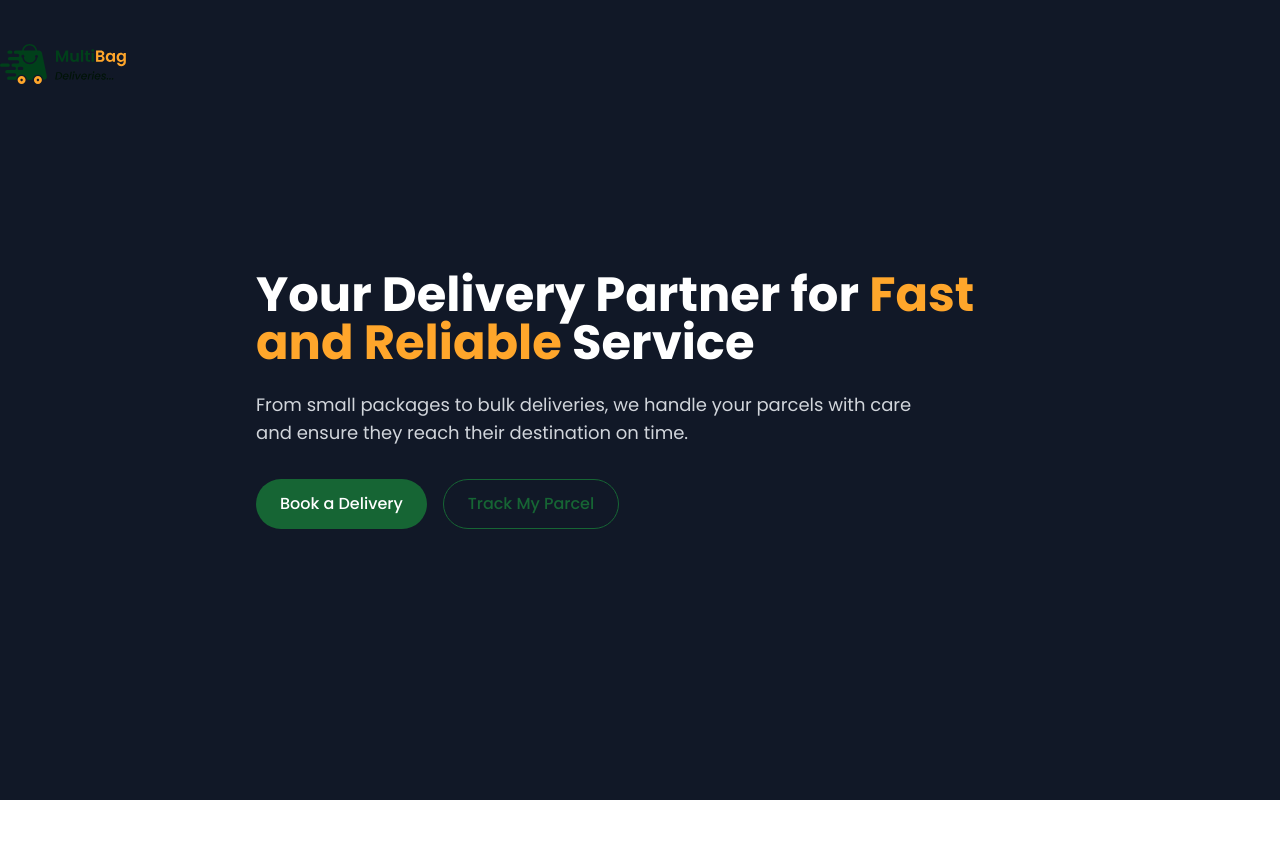
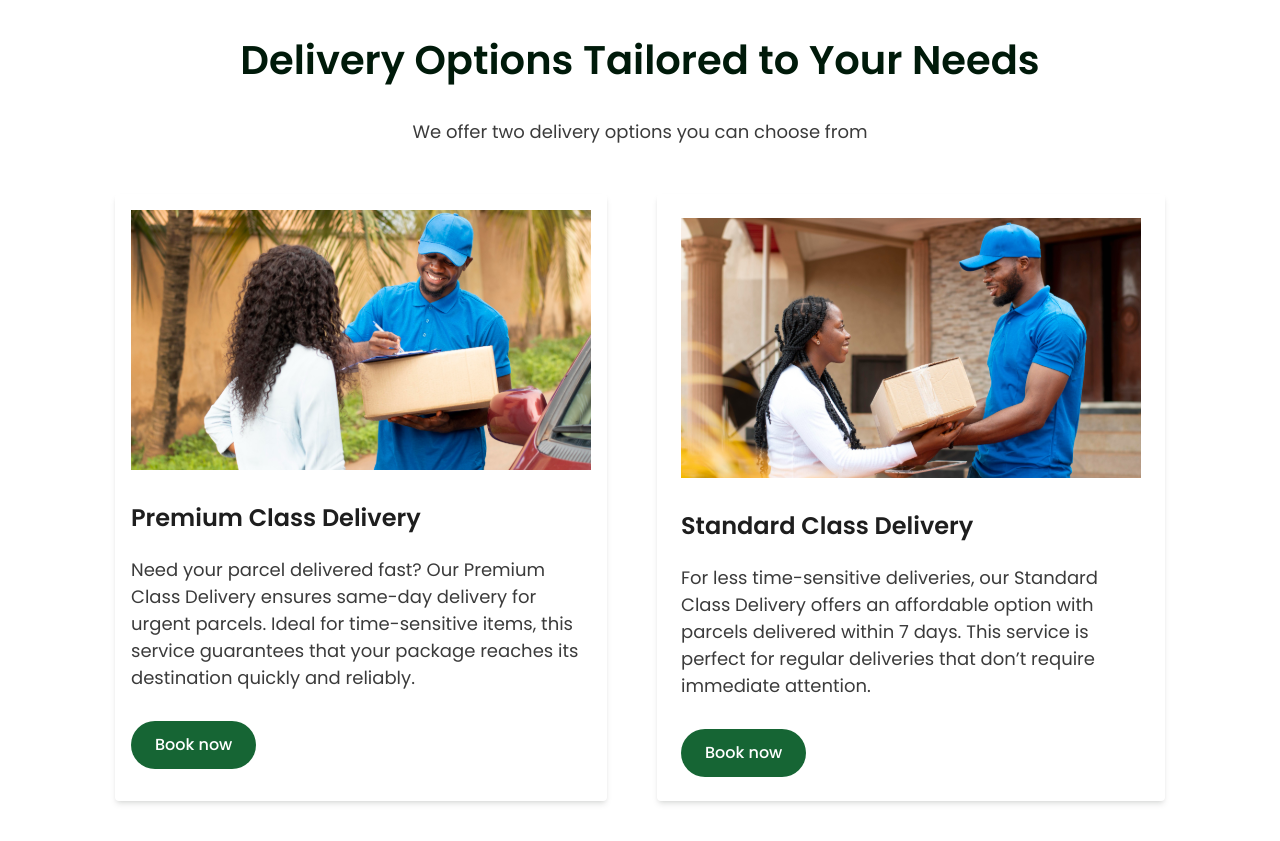
Before and after one commit to SmartApproaches/Multi-Bag-Deliveries, a React (Vite) app: page / in a window 1280 px wide. Before the commit the page ends 800 px from the top, so only its background shows below. Built offline with nearby package versions, Linux system fonts and the light colour scheme.

Commit message:
delivery-options commit

```diff
--- a/src/App.jsx
+++ b/src/App.jsx
@@ -1,15 +1,12 @@
 import "./App.css";
 import { BrowserRouter as Router, Routes, Route } from "react-router";
 import Home from "./pages/home";
+import DeliveryOptions from "./components/button/DeliveryOptions";
 
 function App() {
   return (
     <>
-      <Router>
-        <Routes>
-          <Route path="/" element={<Home />} />
-        </Routes>
-      </Router>
+      <DeliveryOptions />
     </>
   );
 }
--- /dev/null
+++ b/src/components/button/DeliveryOptions.jsx
@@ -0,0 +1,40 @@
+import { IMAGES } from "../../constants";
+import Button from "../../components/button";
+
+function DeliveryOptions() {
+  return (
+    <div className="place-self-center">
+      <h1 className="text-[#001A0A] font-[600] text-[40px] text-center pb-[20px] pt-[30px] p-2">Delivery Options Tailored to Your Needs</h1>
+      <p className="text-[#3B3B3B] font-[400] text-[18px] text-center pb-[25px] p-2">We offer two delivery options you can choose from</p>
+
+      <div className="flex flex-wrap gap-[50px] pb-[40px] justify-center p-6 min-w-[250px]">
+
+        <div className="shadow-md shadow-[#0013081A] rounded-[4px] p-4">
+          <img src={IMAGES.premium_class} alt="premium_class" className="pb-[30px]" />
+          <h2 className="font-[600] text-[#1E1E1E] text-[24px] pb-[20px]">Premium Class Delivery</h2>
+          <p className="text-[#3B3B3B] text-[18px] font-[400] pb-[30px] max-w-[450px]">
+            Need your parcel delivered fast? Our Premium Class Delivery ensures
+            same-day delivery for urgent parcels. Ideal for time-sensitive
+            items, this service guarantees that your package reaches its
+            destination quickly and reliably.
+          </p>
+          <Button variant="primary">Book now</Button>
+        </div>
+
+        <div className="shadow-md shadow-[#0013081A] rounded-[4px] p-6">
+          <img src={IMAGES.standard_class} alt="standard_class" className="pb-[30px]" />
+          <h2 className="font-[600] text-[#1E1E1E] text-[24px] pb-[20px]">Standard Class Delivery</h2>
+          <p className="text-[#3B3B3B] text-[18px] font-[400] pb-[30px] max-w-[450px]">
+            For less time-sensitive deliveries, our Standard Class Delivery
+            offers an affordable option with parcels delivered within 7 days.
+            This service is perfect for regular deliveries that don’t require
+            immediate attention.
+          </p>
+          <Button variant="primary">Book now</Button>
+        </div>
+      </div>
+    </div>
+  );
+}
+
+export default DeliveryOptions;
--- a/src/constants/index.js
+++ b/src/constants/index.js
@@ -1,6 +1,10 @@
 import logo from "../assets/logo.svg";
+import premium_class from "../assets/premium_class.svg";
+import standard_class from "../assets/standard_class.svg";
 
 export const IMAGES = {
   logo: logo,
+  premium_class: premium_class,
+  standard_class: standard_class,
   // Add other images here as needed
 };
```
Also changed, not shown: src/assets/premium_class.svg (added), src/assets/standard_class.svg (added).
